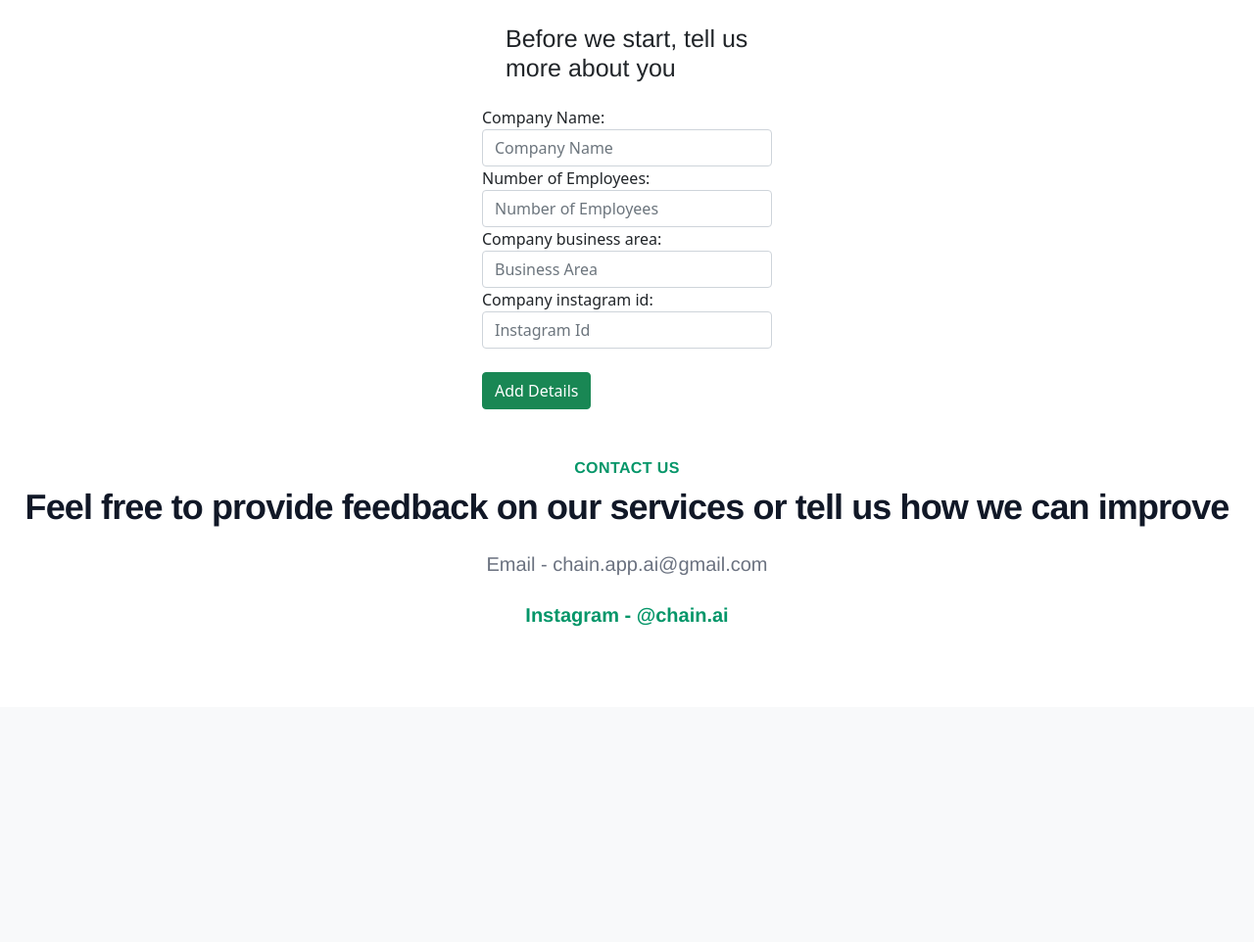
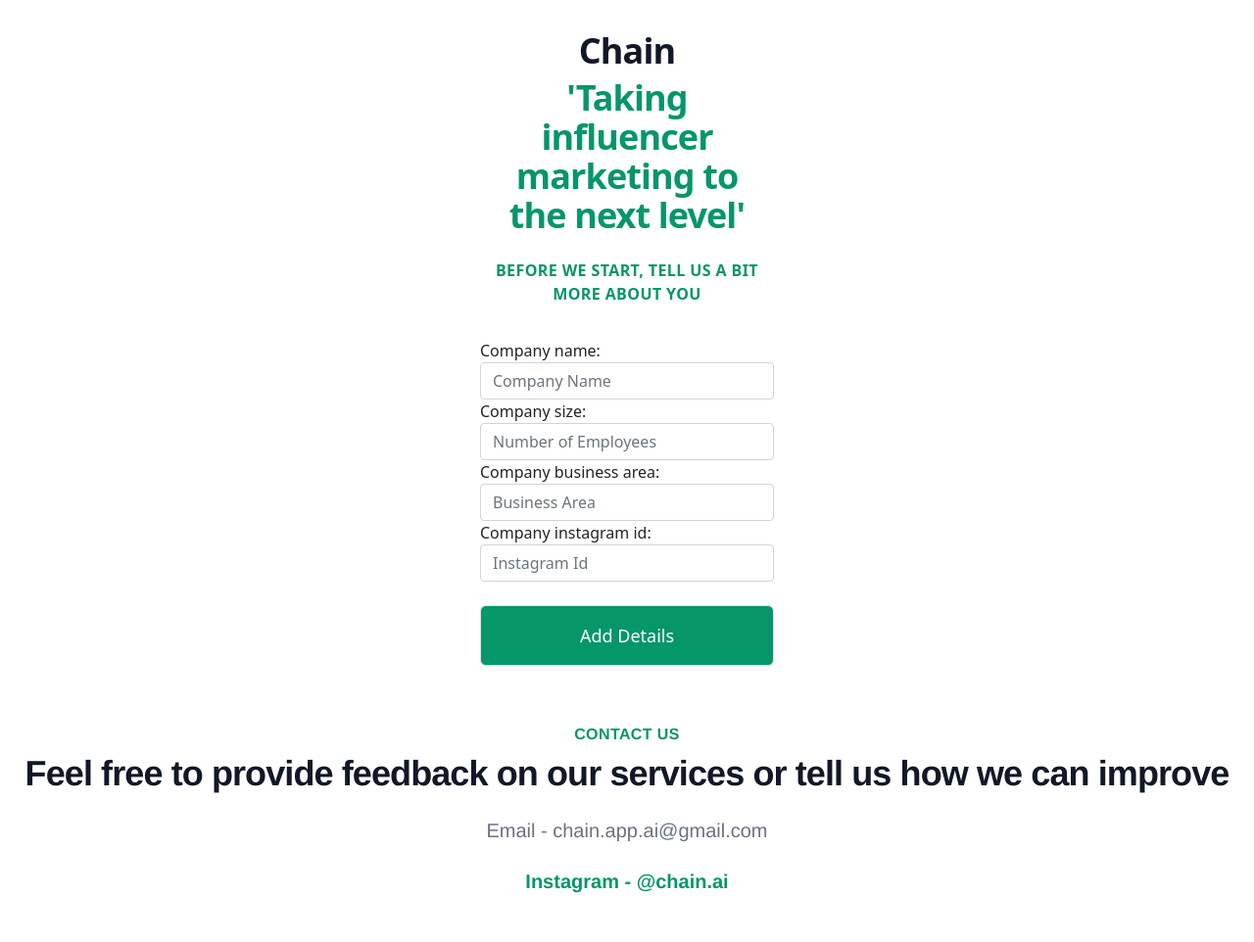
Before and after one commit to wd7512/Chain, a Django app: page /companies/signupform/ in a window 1280 px wide. Shown: the part 78-1040 px from the top of the page at 98% size. Before the commit the page ends 718 px from the top, so only its background shows below. Run offline with Django 3.2, Linux system fonts and the light colour scheme; some libraries are stand-ins or nearby versions.

Commit message:
Company sign up form
Beginning to style the sign up form

```diff
--- a/Django/mysite/companies/forms.py
+++ b/Django/mysite/companies/forms.py
@@ -5,12 +5,12 @@ SEX_CHOICES = [('M','Male'),('F','Female'),('O','Other')]
 
 
 class init_form(forms.Form):
-  company_name = forms.CharField(label='Company Name',
+  company_name = forms.CharField(
                                  max_length=20,
                                  widget=forms.TextInput(attrs={'placeholder': 'Company Name',
                                                                'class': 'form-control',
                                                                }))
-  company_size = forms.IntegerField(label='Number of Employees:',
+  company_size = forms.IntegerField(
                                     widget=forms.NumberInput(attrs={'placeholder': 'Number of Employees',
                                                                     'class': 'form-control'}))
   company_business_area = forms.CharField(widget=forms.TextInput(attrs={'placeholder': 'Business Area',
--- a/Django/mysite/register/templates/account/login.html
+++ b/Django/mysite/register/templates/account/login.html
@@ -44,7 +44,7 @@
   </p>
 
   <p class="mt-2 text-3xl leading-8 font-bold tracking-tight text-green-600 sm:text-4xl text-center">
-        'Taking influencer marketting to the next level'
+        'Taking influencer marketing to the next level'
   </p>
 
     <p>
--- a/Django/mysite/templates/plain_form.html
+++ b/Django/mysite/templates/plain_form.html
@@ -1,13 +1,35 @@
 {% extends "base.html" %}
 {% block content %}
-<style>
-  .test{
-  font-size:20px;
-  color: green;
+<style type="text/css">
+
+    .form-group {
+    width: 100%;
+    max-width: 330px;
+    padding: 5px;
+    margin: auto;
+    }
+
+  .form-group .init_form{
+    position: relative;
+    box-sizing: border-box;
+    height: auto;
+    padding: 5px;
+    font-size: 16px;
   }
-  .top {
-  font-size:25px;
-  font-family:helvetica}
+  .form-group .init_form:focus {
+    z-index: 2;
+  }
+  .form-group input[type=""] {
+    margin-bottom: -1px;
+    border-bottom-right-radius: 0;
+    border-bottom-left-radius: 0;
+  }
+  .form-group input[type=""] {
+    margin-bottom: 10px;
+    border-top-left-radius: 0;
+    border-top-right-radius: 0;
+  }
+
 
 </style>
 
@@ -15,9 +37,23 @@
 <div class = "form_container">
   <div class="container w-25">
   <div class="row">
-    <div class="col-sm center-block">
       <div class="top p-6">
-        <h1>Before we start, tell us more about you</h1>
+
+  <p class="mt-2 text-3xl leading-8 font-bold tracking-tight text-gray-900 sm:text-4xl text-center">
+        Chain
+  </p>
+
+  <p class="mt-2 text-3xl leading-8 font-bold tracking-tight text-green-600 sm:text-4xl text-center">
+        'Taking influencer marketing to the next level'
+  </p>
+
+    <p>
+      &nbsp;
+    </p>
+
+
+        <h1 class="text-base text-green-600 font-semibold tracking-wide uppercase text-center">Before we start, tell us a bit more about you</h1>
+
       </div>
         <div class="form-group">
           <form method="POST" class="form-group">
@@ -29,7 +65,9 @@
             {%endif%}
             {{form}}
             <div class="pt-6">
-            <button type="submit" class="btn btn-success">Add Details</button>
+
+            <button class="w-full flex items-center justify-center px-8 py-3 border border-transparent text-base font-medium rounded-md text-white bg-green-600 hover:bg-green-700 md:py-4 md:text-lg md:px-10"type="submit" >Add Details</button>
+
             </div>
           </form>
         </div>
```
